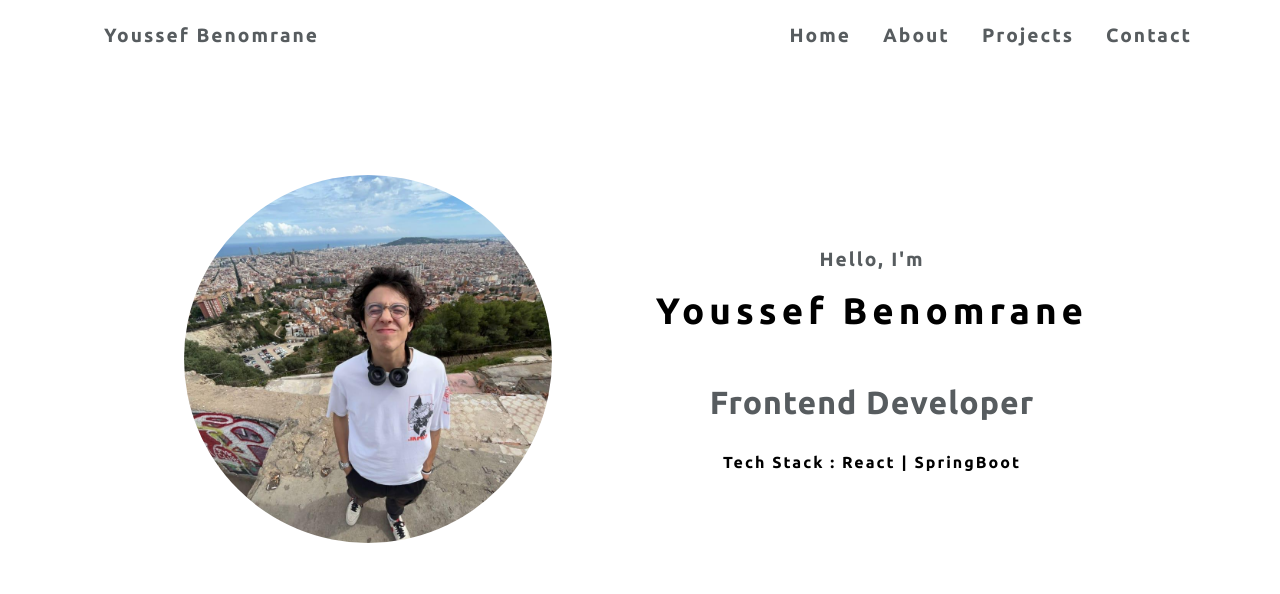
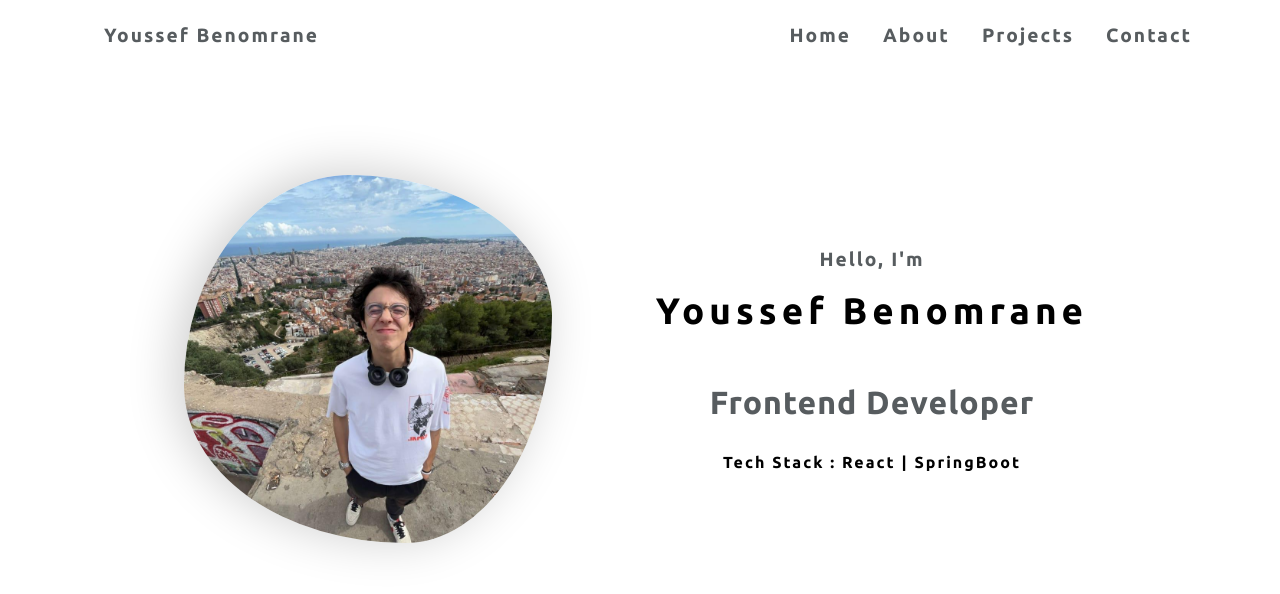
Before and after one commit to Youuusseff/Portfolio, a React (Create React App) app in the folder portfolio/: page / in a window 1280 px wide. Shown: the top 594 px of the page. Built offline with nearby package versions, Linux system fonts and the light colour scheme.

Commit message:
avatar animation

```diff
--- a/portfolio/src/App.css
+++ b/portfolio/src/App.css
@@ -50,12 +50,33 @@ nav{
   }
 
 }
-
+@keyframes morphing {
+  0%{
+    border-radius: 30% 70% 70% 30% / 30% 30% 70% 70%;
+    box-shadow: 15px 15px 50px rgba(0,0,0,0.2);
+  }
+  25% {
+    border-radius: 58% 42% 75% 25% / 76% 46% 54% 24%;
+  }
+  50% {
+    border-radius: 50% 50% 33% 67% / 55% 27% 73% 45%;
+    box-shadow: -10px -5px 50px rgba(0,0,0,0.2);
+  }
+  75% {
+    border-radius: 33% 67% 58% 42% / 63% 68% 32% 37%;
+  }
+}
 .img-pdp{
   width: 23rem;
   height: 23rem;
-  border-radius: 100%;
+  border-radius: 30% 70% 70% 30% / 30% 30% 70% 70%;
+	box-shadow: 15px 15px 50px rgba(0,0,0,0.2);
+	animation: morphing 10s infinite;
+	overflow: hidden;
   object-fit: cover;
+}
+.img-pdp:hover{
+		animation-play-state: paused;
 }
 
 .Home{
```
